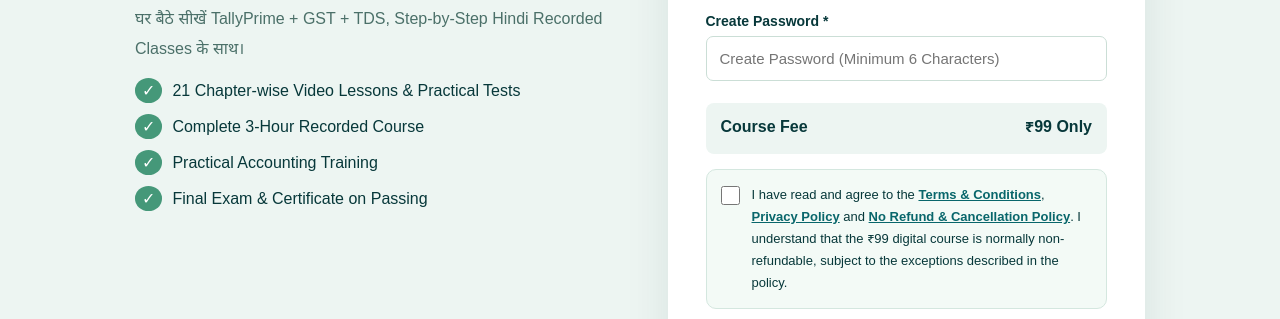
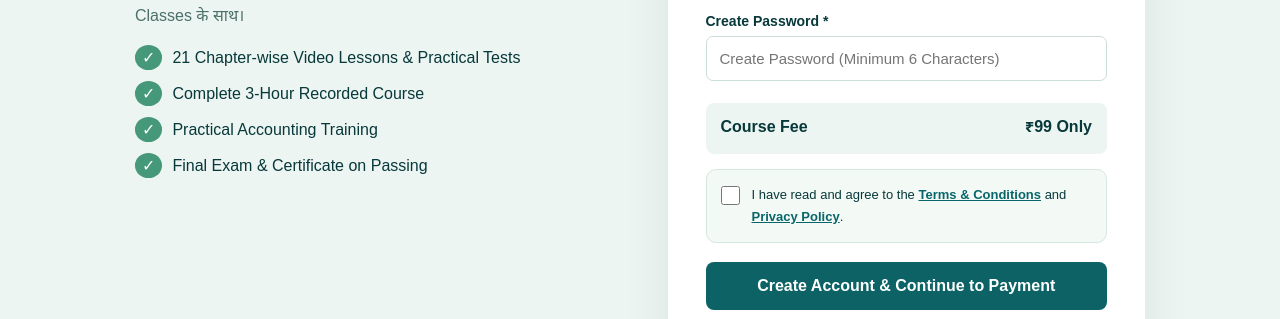
Before and after one commit to 7staraccountingacademy/7star-academy-website, a plain HTML site: page register.html in a window 1280 px wide. Shown: the part 610-929 px from the top of the page. Drawn offline with Linux system fonts and the light colour scheme.

Commit message:
register.html
Updated policy consent text for clarity and conciseness.

```diff
--- a/register.html
+++ b/register.html
@@ -200,13 +200,12 @@ button:disabled{opacity:.65;cursor:not-allowed}
       <div class="policy-consent">
         <input type="checkbox" id="policyConsent" name="policyConsent" required>
         <label for="policyConsent">
-          I have read and agree to the
-          <a href="terms-and-conditions.html" target="_blank" rel="noopener noreferrer">Terms &amp; Conditions</a>,
-          <a href="privacy-policy.html" target="_blank" rel="noopener noreferrer">Privacy Policy</a>
-          and
-          <a href="refund-policy.html" target="_blank" rel="noopener noreferrer">No Refund &amp; Cancellation Policy</a>.
-          I understand that the ₹99 digital course is normally non-refundable,
-          subject to the exceptions described in the policy.
+
+I have read and agree to the
+<a href="terms-and-conditions.html" target="_blank" rel="noopener noreferrer">Terms &amp; Conditions</a>
+and
+<a href="privacy-policy.html" target="_blank" rel="noopener noreferrer">Privacy Policy</a>.
+
         </label>
       </div>
 
```
